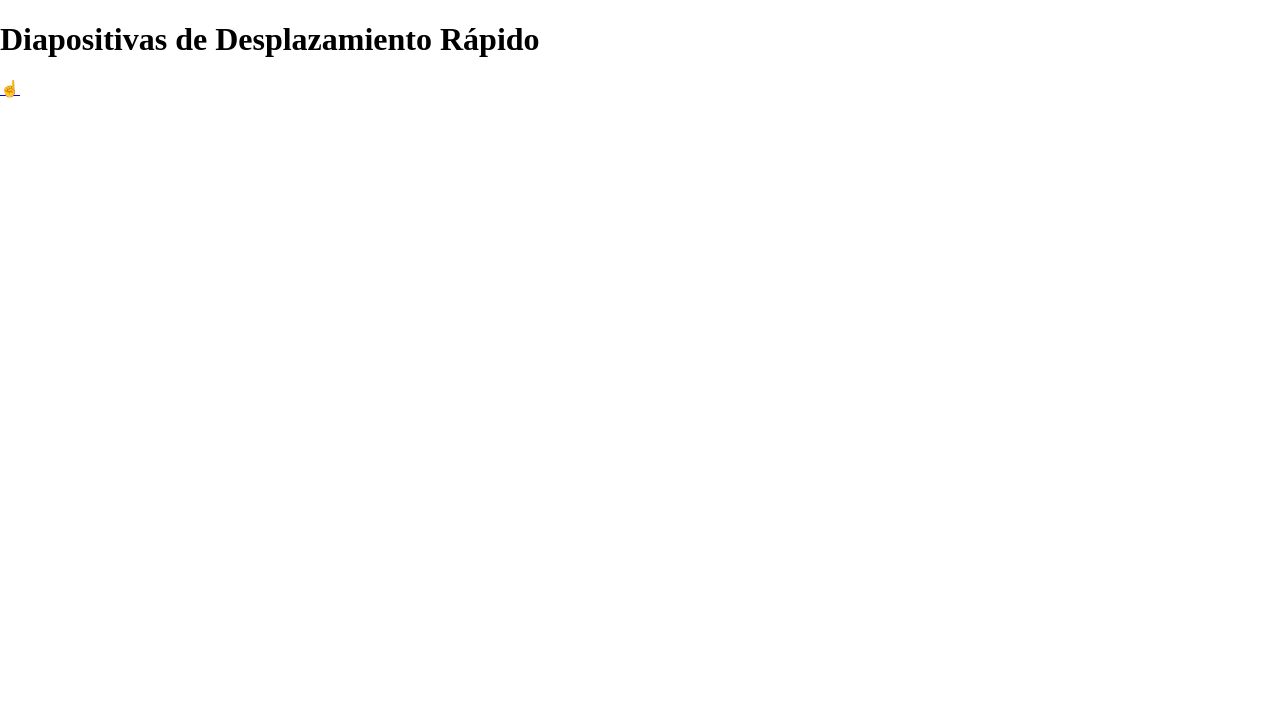
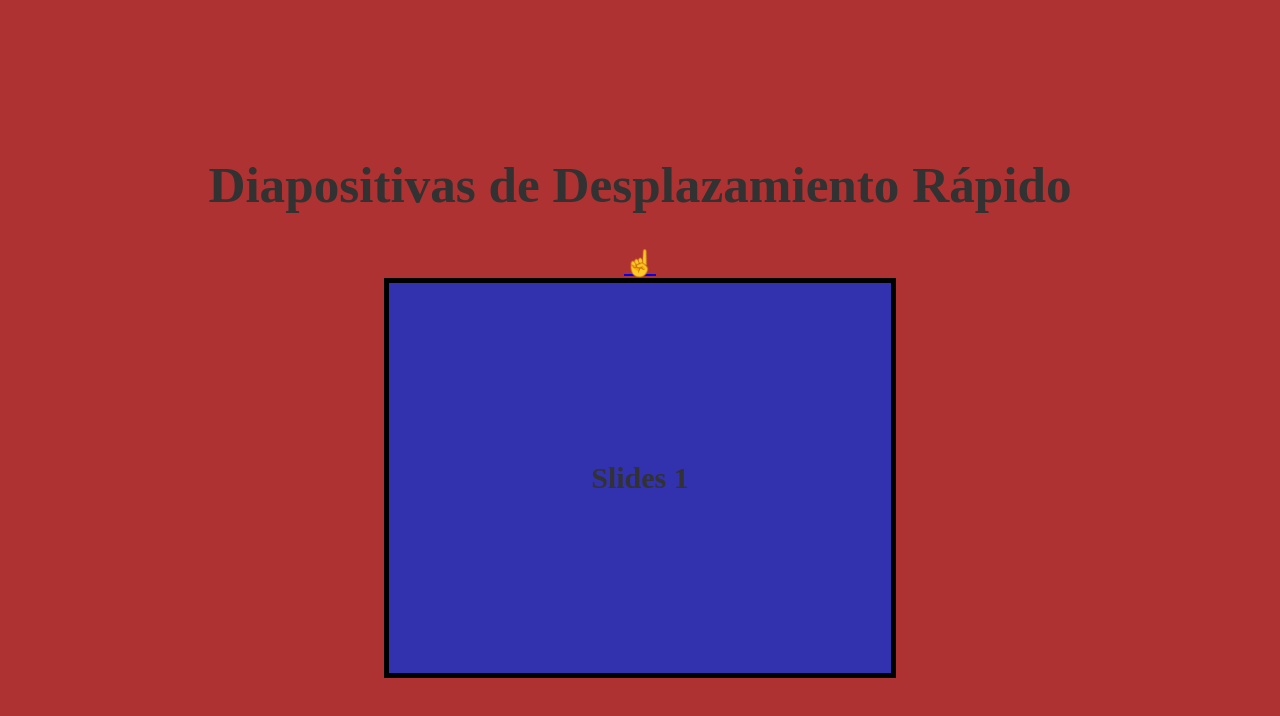
Before and after one commit to AlexumaDW/css-bases, a plain HTML site: page diapositiva-desplazamiento-rapido.html in a window 1280 px wide. Drawn offline with Linux system fonts and the light colour scheme.

Commit message:
Complete snap scroll slide files (.html .css)

```diff
--- a/css/diapositiva-desplazamiento-rapido.css
+++ b/css/diapositiva-desplazamiento-rapido.css
@@ -17,3 +17,70 @@ img {
   max-width: 100vw;
   height: auto;
 }
+
+.slides {
+  width: 100%;
+  height: 100vh;
+  overflow-y: scroll;
+  /* scroll-snap-type: (x || inline) || (y || block) || both + mandatory || proximity; */
+  scroll-snap-type: both mandatory;
+}
+
+.slide {
+  width: inherit;
+  height: inherit;
+  scroll-snap-align: center;
+}
+
+.slide:nth-child(even) {
+  background-color: rgb(50, 175, 50);
+}
+
+.slide:nth-child(odd) {
+  background-color: rgb(175, 50, 50);
+}
+
+.slide-container {
+  width: 80%;
+  height: inherit;
+  margin-left: auto;
+  margin-right: auto;
+  display: flex;
+  flex-direction: column;
+  justify-content: center;
+  align-items: center;
+  font-size: 2vw;
+  color: rgb(50, 50, 50);
+}
+
+.carousel {
+  border: thick solid black;
+  height: 50vh;
+  width: 50%;
+  /* overflow-x: hidden; */
+  display: flex;
+}
+
+.carousel-container {
+  width: 100%;
+  display: grid;
+  grid-template-columns: repeat(5, 100%);
+  overflow-x: scroll;
+  scroll-snap-type: inline mandatory;
+}
+
+.carousel-slide {
+  display: flex;
+  flex-direction: column;
+  justify-content: center;
+  align-items: center;
+  scroll-snap-align: center;
+}
+
+.carousel-slide:nth-child(even) {
+  background-color: rgb(50, 175, 50);
+}
+
+.carousel-slide:nth-child(odd) {
+  background-color: rgb(50, 50, 175);
+}
--- a/diapositiva-desplazamiento-rapido.html
+++ b/diapositiva-desplazamiento-rapido.html
@@ -10,8 +10,64 @@
 </head>
 
 <body>
-  <h1>Diapositivas de Desplazamiento Rápido</h1>
-  <a href="index.html#inicio">☝️</a>
+  <main class="slides">
+    <section class="slide">
+      <article class="slide-container">
+        <h1>Diapositivas de Desplazamiento Rápido</h1>
+        <a href="index.html#inicio">☝️</a>
+        <div class="buttom"></div>
+        <section class="carousel">
+          <div class="carousel-container">
+            <article class="carousel-slide">
+              <div class="carousel-slide-content">
+                <h3>Slides 1</h3>
+              </div>
+            </article>
+            <article class="carousel-slide">
+              <div class="carousel-slide-content">
+                <h3>Slides 2</h3>
+              </div>
+            </article>
+            <article class="carousel-slide">
+              <div class="carousel-slide-content">
+                <h3>Slides 3</h3>
+              </div>
+            </article>
+            <article class="carousel-slide">
+              <div class="carousel-slide-content">
+                <h3>Slides 4</h3>
+              </div>
+            </article>
+            <article class="carousel-slide">
+              <div class="carousel-slide-content">
+                <h3>Slides 5</h3>
+              </div>
+            </article>
+          </div>
+        </section>
+      </article>
+    </section>
+    <section class="slide">
+      <article class="slide-container">
+        <h2>Slide 2</h2>
+      </article>
+    </section>
+    <section class="slide">
+      <article class="slide-container">
+        <h2>Slide 3</h2>
+      </article>
+    </section>
+    <section class="slide">
+      <article class="slide-container">
+        <h2>Slide 4</h2>
+      </article>
+    </section>
+    <section class="slide">
+      <article class="slide-container">
+        <h2>Slide 5</h2>
+      </article>
+    </section>
+  </main>
 </body>
 
 </html>
```
